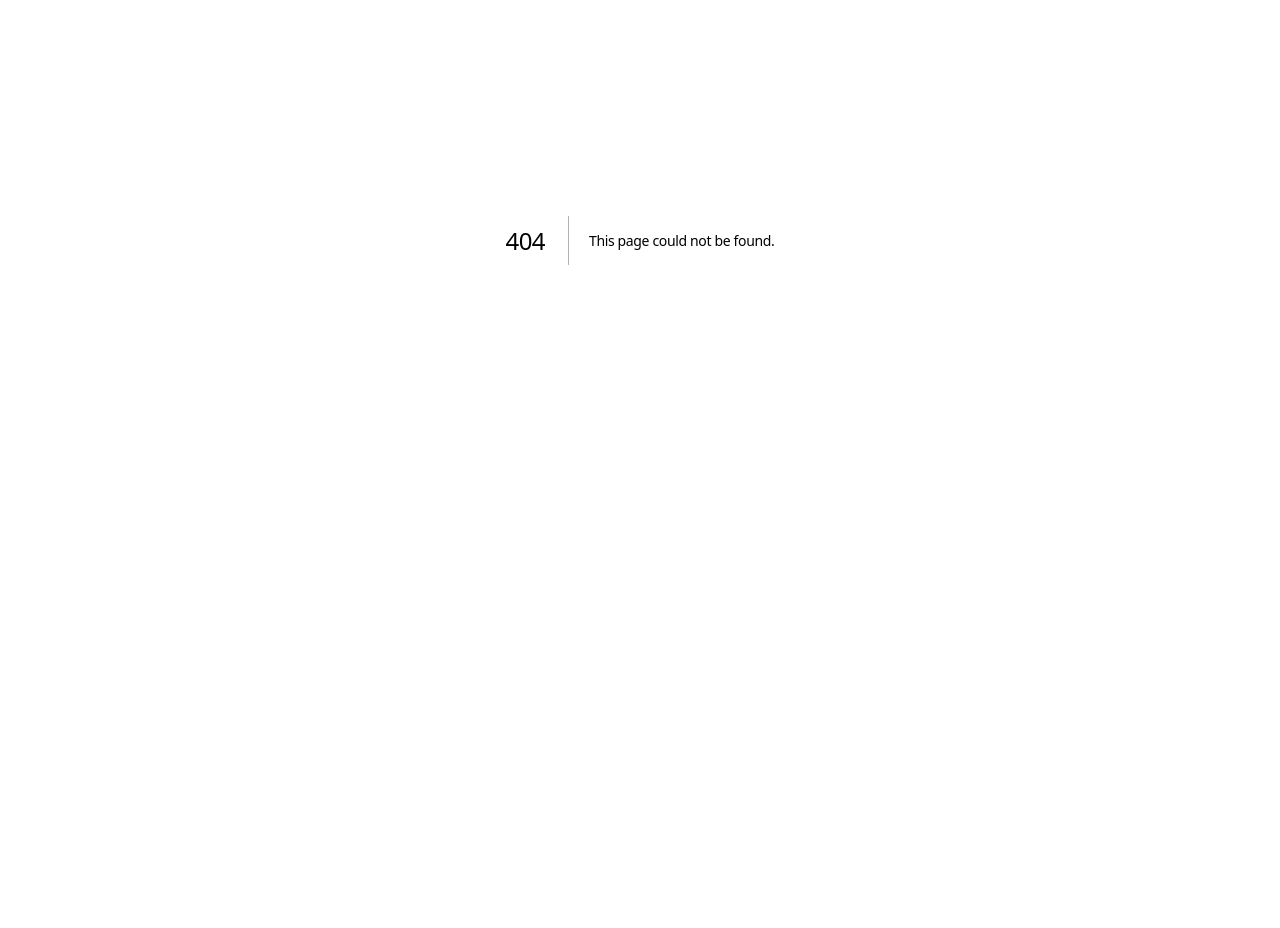
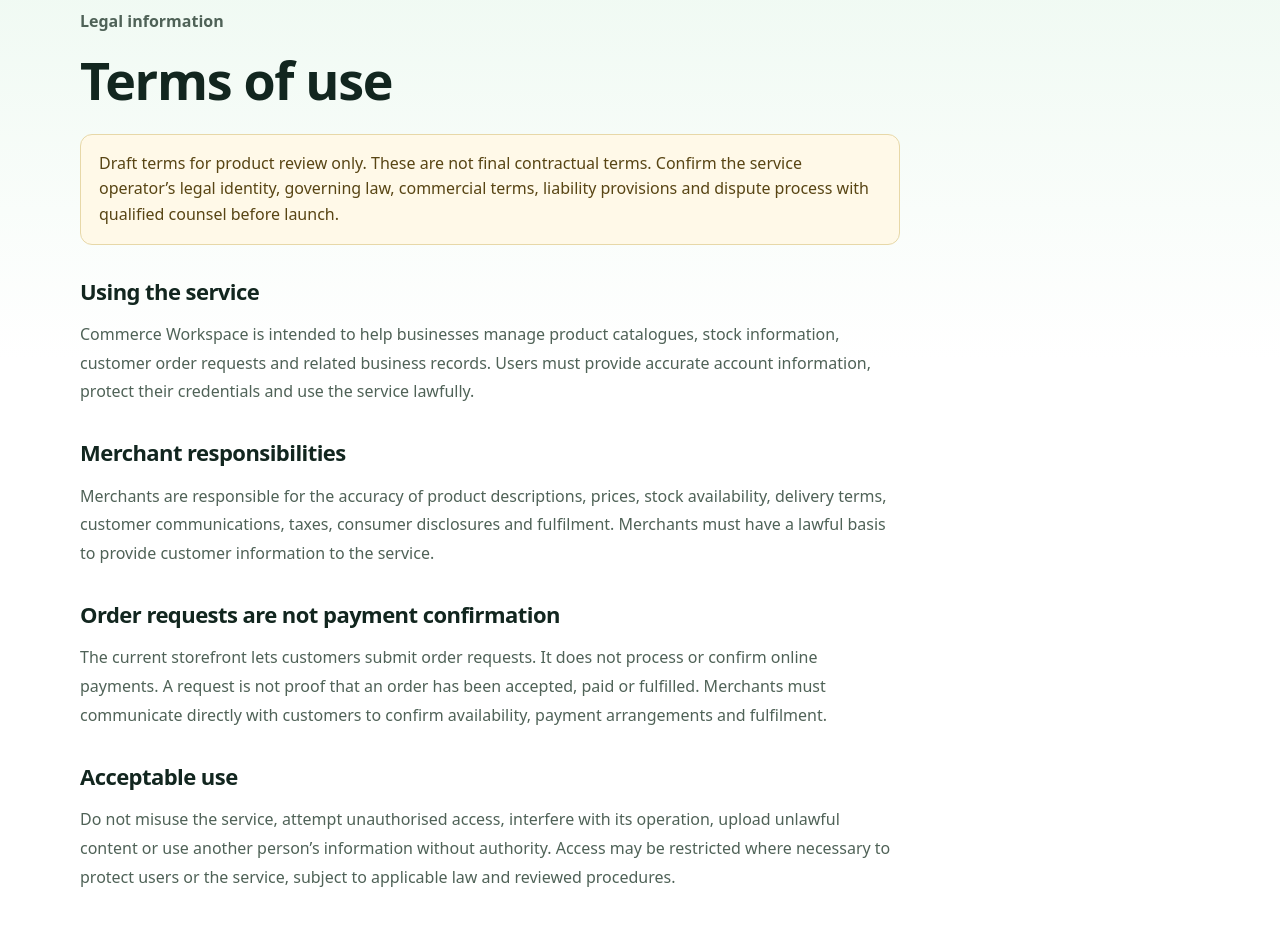
Before and after one commit to learninghub44/kenya-multitenant-commerce-docs, a Next.js app: page /terms in a window 1280 px wide. Before the commit this address had no page. Shown: the part 160-1088 px from the top of the page. Before the commit the page ends 800 px from the top, so only its background shows below. Built offline with nearby package versions, Linux system fonts and the light colour scheme.

Commit message:
feat(marketing): add public product and legal pages

```diff
--- /dev/null
+++ b/src/app/(marketing)/terms/page.tsx
@@ -0,0 +1,29 @@
+import type { Metadata } from "next";
+import styles from "../../marketing.module.css";
+
+export const metadata: Metadata = {
+  title: "Terms of use | Commerce Workspace",
+  description: "Draft terms for the Commerce Workspace service. Legal review is required before launch."
+};
+
+export default function TermsPage() {
+  return (
+    <div className={styles.container}><article className={styles.prose}>
+      <p className={styles.eyebrow}>Legal information</p>
+      <h1>Terms of use</h1>
+      <div className={styles.notice}>Draft terms for product review only. These are not final contractual terms. Confirm the service operator’s legal identity, governing law, commercial terms, liability provisions and dispute process with qualified counsel before launch.</div>
+      <h2>Using the service</h2>
+      <p>Commerce Workspace is intended to help businesses manage product catalogues, stock information, customer order requests and related business records. Users must provide accurate account information, protect their credentials and use the service lawfully.</p>
+      <h2>Merchant responsibilities</h2>
+      <p>Merchants are responsible for the accuracy of product descriptions, prices, stock availability, delivery terms, customer communications, taxes, consumer disclosures and fulfilment. Merchants must have a lawful basis to provide customer information to the service.</p>
+      <h2>Order requests are not payment confirmation</h2>
+      <p>The current storefront lets customers submit order requests. It does not process or confirm online payments. A request is not proof that an order has been accepted, paid or fulfilled. Merchants must communicate directly with customers to confirm availability, payment arrangements and fulfilment.</p>
+      <h2>Acceptable use</h2>
+      <p>Do not misuse the service, attempt unauthorised access, interfere with its operation, upload unlawful content or use another person’s information without authority. Access may be restricted where necessary to protect users or the service, subject to applicable law and reviewed procedures.</p>
+      <h2>Availability and changes</h2>
+      <p>Features may change as the product develops. The operator must publish final service availability, support, suspension, termination, fees and notice procedures before commercial launch.</p>
+      <h2>Contact and disputes</h2>
+      <p>The operator’s verified legal name, contact address, governing law and dispute-resolution process must be inserted and reviewed before these terms are used as a binding agreement.</p>
+    </article></div>
+  );
+}
```
